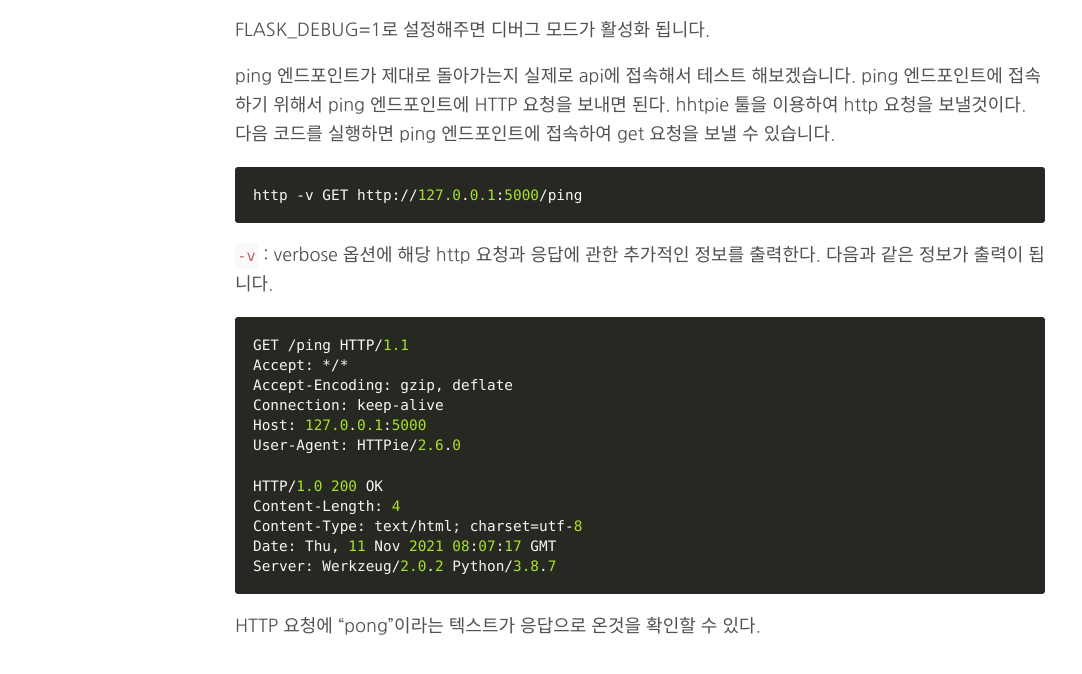
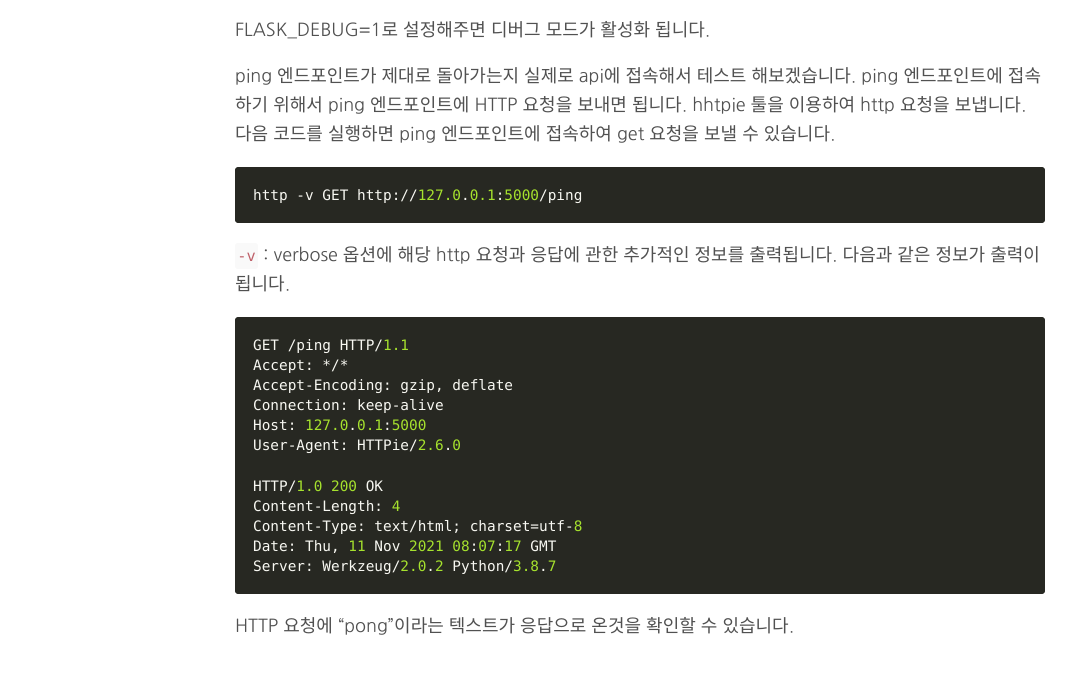
Before and after one commit to changhyeonnam/changhyeonnam.github.io, a Jekyll site: the page built from _posts/2021/2021-11-11-ch03.md, in a window 1280 px wide and 1400 px high, scrolled down 1959 px. Shown: the part 687-1361 px from the top of the window, without its empty margins (0-1082 px from the left). Built offline with Jekyll 4.4.1, drawn with Linux system fonts in a browser that asks for light colours; nearby versions of some CDN libraries; our own code applies the rules of GitHub Pages for plain Markdown files; comment, search, counter and statistics services are not loaded.

Commit message:
Update 2021-11-11-ch03.md

````diff
--- a/_posts/2021/2021-11-11-ch03.md
+++ b/_posts/2021/2021-11-11-ch03.md
@@ -99,13 +99,13 @@ FLASK_APP=app.py FLASK_DEBUG=1 flask run
 
 FLASK_DEBUG=1로 설정해주면 디버그 모드가 활성화 됩니다.
 
-ping 엔드포인트가 제대로 돌아가는지 실제로 api에 접속해서 테스트  해보겠습니다. ping 엔드포인트에 접속하기 위해서 ping 엔드포인트에 HTTP 요청을 보내면 된다. hhtpie 툴을 이용하여 http 요청을 보낼것이다. 다음 코드를 실행하면 ping 엔드포인트에 접속하여 get 요청을 보낼 수 있습니다.
+ping 엔드포인트가 제대로 돌아가는지 실제로 api에 접속해서 테스트  해보겠습니다. ping 엔드포인트에 접속하기 위해서 ping 엔드포인트에 HTTP 요청을 보내면 됩니다. hhtpie 툴을 이용하여 http 요청을 보냅니다. 다음 코드를 실행하면 ping 엔드포인트에 접속하여 get 요청을 보낼 수 있습니다.
 
 ```python
 http -v GET http://127.0.0.1:5000/ping
 ```
 
-`-v` : verbose 옵션에 해당 http 요청과 응답에 관한 추가적인 정보를 출력한다. 다음과 같은 정보가 출력이 됩니다.
+`-v` : verbose 옵션에 해당 http 요청과 응답에 관한 추가적인 정보를 출력됩니다. 다음과 같은 정보가 출력이 됩니다.
 
 ```python
 GET /ping HTTP/1.1
@@ -122,4 +122,4 @@ Date: Thu, 11 Nov 2021 08:07:17 GMT
 Server: Werkzeug/2.0.2 Python/3.8.7
 ```
 
-HTTP 요청에 "pong"이라는 텍스트가 응답으로 온것을 확인할 수 있다.
+HTTP 요청에 "pong"이라는 텍스트가 응답으로 온것을 확인할 수 있습니다.
````
